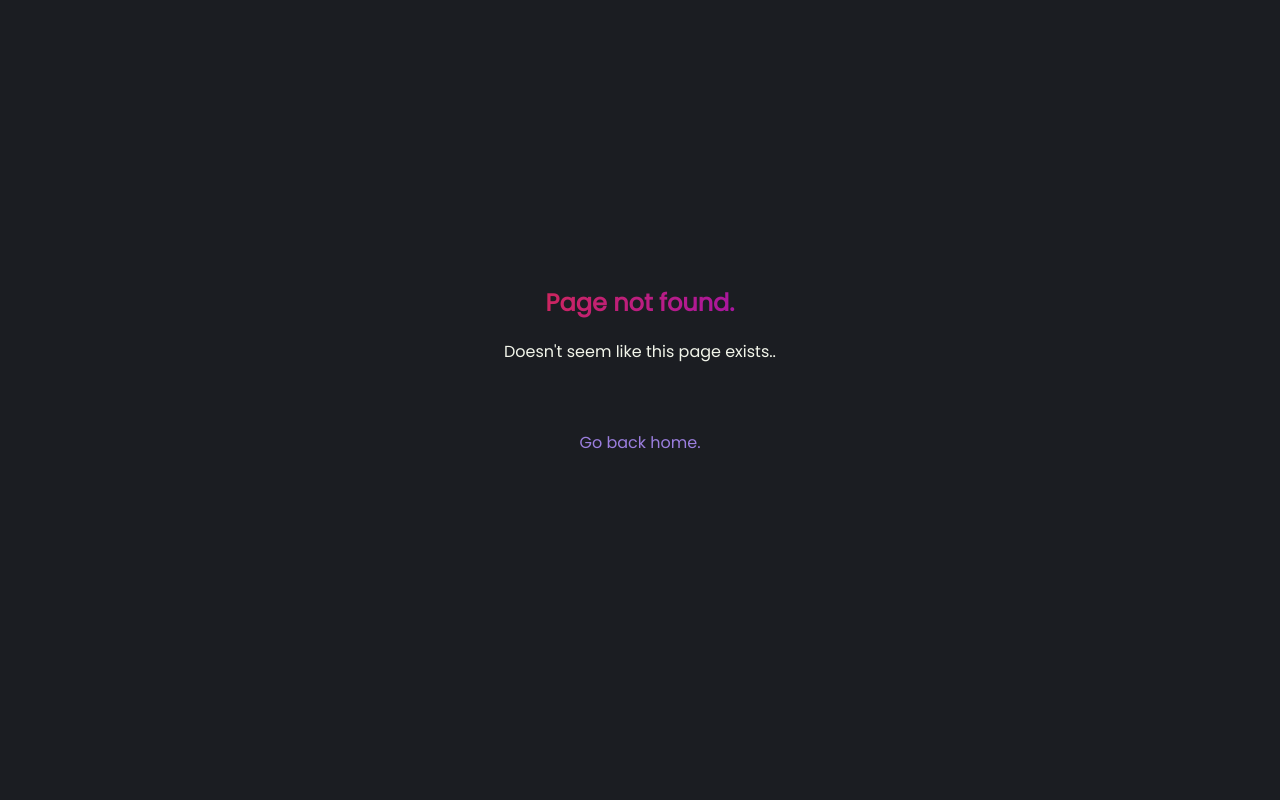
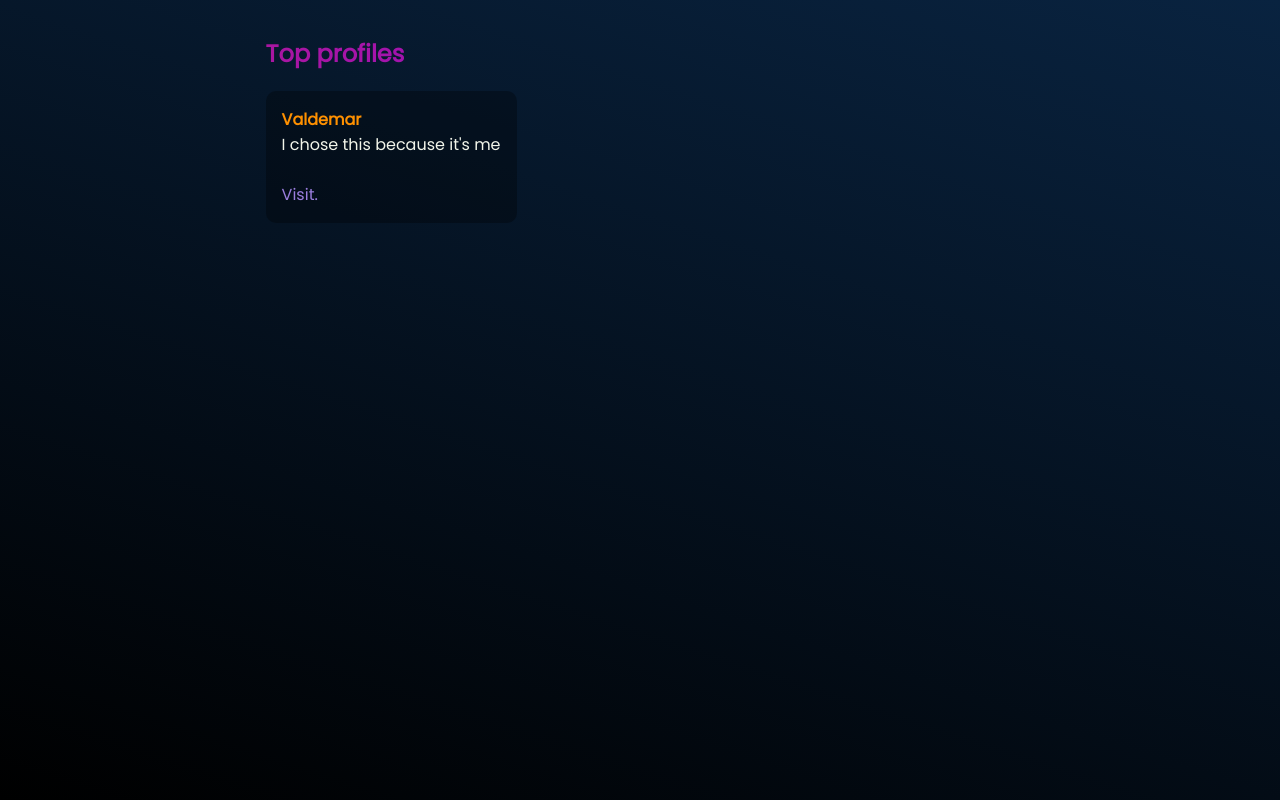
Before and after one commit to graveyardadmin/profilesite, a Next.js app: page /top in a window 1280 px wide. Before the commit this address had no page. Built offline with nearby package versions, Linux system fonts and the light colour scheme.

Commit message:
Added LinkList component. Added top profiles page. Added more links to the home page. Added more template styles.

```diff
--- /dev/null
+++ b/pages/top.js
@@ -0,0 +1,25 @@
+import HomeButton from "@/components/HomeButton";
+import Link from "next/link";
+
+export default function Top() {
+  return(
+    <div className="template no-bg">
+      <section className="template-section">
+        <h1 className="magic">Top profiles</h1>
+
+        <p className="background">
+          <b className="orange">Valdemar</b>
+          <br/>
+          I chose this because it's me
+          <br/>
+          <br/>
+          <Link href="/users/valdemar">Visit.</Link>
+        </p>
+
+      </section>
+
+      <div className="backgrounder"></div>
+      <HomeButton/>
+    </div>
+  );
+}
--- a/styles/globals.css
+++ b/styles/globals.css
@@ -6,7 +6,7 @@
   --orange: #FE9000;
   --indigo: #9B7EDE;
   --dark-indigo: #826ab9;
-  --rufous: #9B2915;
+  --rufous: #ff1e00;
 }
 
 html,body {
@@ -129,12 +129,36 @@ div.center-section{
   color: var(--orange);
 }
 
+@keyframes gradient {
+  0% {
+    background-position: 0% 50%;
+  }
+  50% {
+    background-position: 100% 50%;
+  }
+  100% {
+    background-position: 0% 50%;
+  }
+}
+
 .magic {
   background: linear-gradient(120deg, rgb(255, 60, 0) 0px, rgb(119, 0, 255) 100%);
 
+  background-size: 400% 400%;
+  animation: gradient 20s ease infinite;
+
+  -webkit-background-clip: text;
   background-clip: text;
-  -webkit-background-clip: text;
   -webkit-text-fill-color: transparent;
+}
+
+.background {
+  background-color: rgba(0, 0, 0, 0.3);
+
+  padding: 1rem;
+  border-radius: 10px;
+
+  width: fit-content;
 }
 
 .homeNav {
@@ -187,3 +211,11 @@ div.center-section{
     animation-timing-function: cubic-bezier(0.075, 0.82, 0.165, 1);
   }
 }
+
+div.link-list {
+  display: flex;
+  gap: 1rem;
+
+  justify-content: center;
+  align-items: center;
+}
```
Also changed, not shown: components/LinkList.js (added, +8 -0 lines), pages/index.js (+6 -1 lines).
